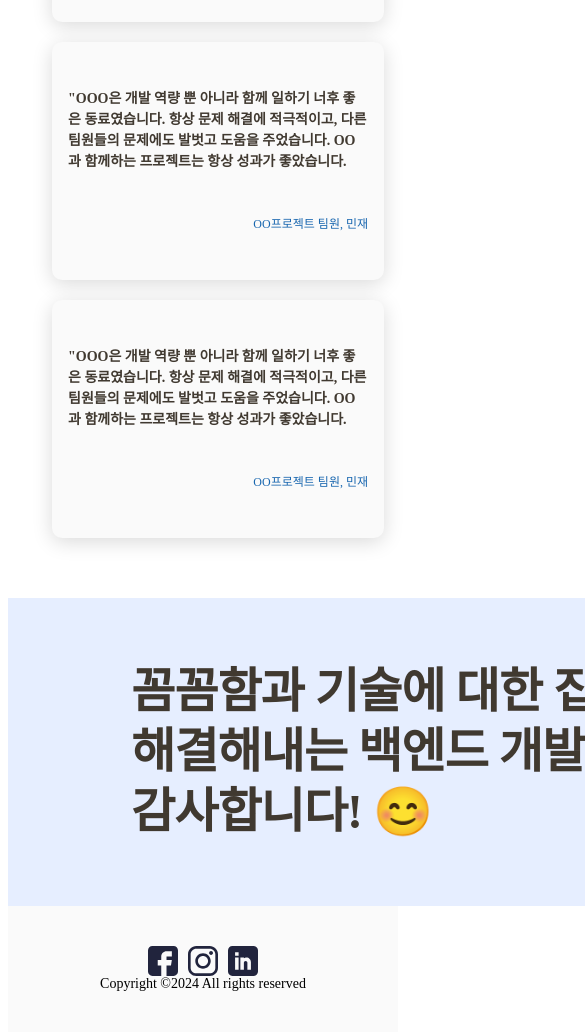
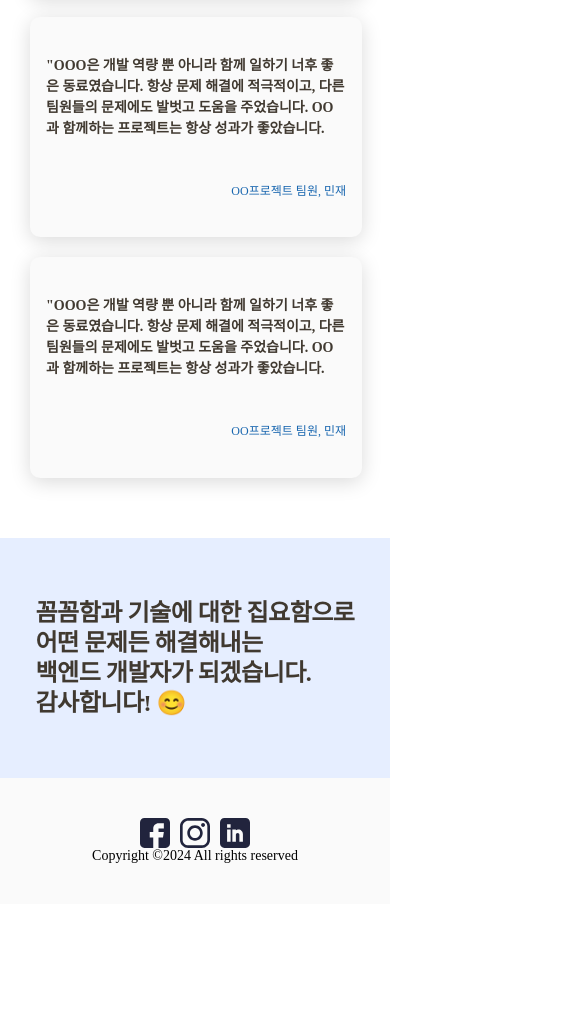
Before and after one commit to hleeat/hyunjilee, a plain HTML site: page web/index.html in a window 390 px wide. Shown: the part 2448-3483 px from the top of the page, 585 px wide, since content can reach past the window. After the commit the page ends 3352 px from the top, so only its background shows below. Drawn offline with Linux system fonts and the light colour scheme; files whose address does not match are found by name.

Commit message:
feat:create and fix all responsive

```diff
--- a/web/index.html
+++ b/web/index.html
@@ -181,8 +181,9 @@
     <section class="vision">
         <div class="visionframe">
             <div class="visiontext">
-                꼼꼼함과 기술에 대한 집요함으로 어떤 문제든<br />
-                해결해내는 백엔드 개발자가 되겠습니다.<br />
+                꼼꼼함과 기술에 대한 집요함으로<br class="enterspace1"/>
+                어떤 문제든<br class="enterspace2"/> 해결해내는 <br class="enterspace1"/>
+                백엔드 개발자가 되겠습니다.<br/>
                 감사합니다! 😊
             </div>
         </div>
--- a/web/responsive.css
+++ b/web/responsive.css
@@ -457,8 +457,9 @@
 
     .feedback {
         display: flex;
-        width:390px;
-        padding: 60px 24px;
+        width: 390px;
+        box-sizing: border-box;
+        padding: 60px 20px;
         flex-direction: column;
         justify-content: center;
         align-items: center;
@@ -468,6 +469,7 @@
     .feedbackframe {
         display: flex;
         flex-direction: column;
+        box-sizing: border-box;
         justify-content: center;
         align-items: center;
         gap: 40px;
@@ -491,13 +493,13 @@ letter-spacing: -0.48px;
     .feedbackcontainer {
         display: flex;
         flex-direction: column;
-        width:auto;
-padding: 0px 20px;
+        width: auto;
+        padding: 0px 10px;
         flex-direction: column;
         align-items: flex-start;
         gap: 20px;
         align-self: stretch;
-overflow:unset;
+        overflow: unset;
     }
 
     .feedbackgroup {
@@ -510,8 +512,8 @@ overflow:unset;
 
     .feedbackbox {
         display: flex;
-width:300px;
-height:190px;
+        width: 300px;
+        height: auto;
         padding: 24px 16px;
         flex-direction: column;
         justify-content: center;
@@ -524,7 +526,7 @@ box-shadow: 0px 4px 20px 0px rgba(0, 0, 0, 0.15);
     }
 
     .feedbackcontent {
-        width:auto;
+        width: auto;
         align-self: stretch;
         color: #403930;
         font-family: Pretendard;
@@ -535,7 +537,7 @@ line-height: 1.5;
     }
 
     .feedbackname {
-        width:auto;
+        width: auto;
         align-self: stretch;
         color: #1866AF;
         text-align: right;
@@ -548,21 +550,23 @@ line-height: 25px;
 
     .vision {
         display: flex;
-        width: 1366px;
-        padding: 64px 0px;
+        width:390px;
+        box-sizing: border-box;
+padding: 60px 24px;
 flex-direction: column;
 justify-content: center;
 align-items: center;
 gap: 10px;
+align-self: stretch;
 background: #E6EEFF;
     }
 
     .visionframe {
         display: flex;
-        width: 1120px;
+        width: auto;
         justify-content: center;
         align-items: center;
-        gap: 34px;
+        gap: 30px;
     }
 
     .visiontext {
@@ -574,13 +578,18 @@ line-height: 25px;
         align-self: stretch;
 color: #403930;
 font-family: Pretendard;
-        font-size: 48px;
+font-size: 24px;
 font-style: normal;
 font-weight: 600;
 line-height: 1.25;
-        letter-spacing: -0.96px;
+letter-spacing: -0.48px;
     }
-
+.enterspace1{
+    display: flex;
+}
+.enterspace2{
+    display:none;
+}
     footer {
         display: flex;
         width: 390px;
--- a/web/style.css
+++ b/web/style.css
@@ -10,6 +10,7 @@ body {
     flex-direction: column;
     align-items: flex-start;
     background: #FFF;
+    margin: 0px;
 }
 
 nav {
@@ -469,14 +470,16 @@ header {
     justify-content: center;
     align-items: center;
 }
-.feedbackframe{
+
+.feedbackframe {
     display: flex;
     flex-direction: column;
     justify-content: center;
     align-items: center;
     gap: 60px;
 }
-.feedbacktitle{
+
+.feedbacktitle {
     display: flex;
     flex-direction: column;
     align-items: center;
@@ -489,20 +492,23 @@ font-weight: 700;
     line-height: 1.25;
     letter-spacing: -0.8px;
 }
-.feedbackcontainer{
+
+.feedbackcontainer {
     display: flex;
     width: 1120px;
     align-items: center;
     gap: 94px;
-overflow:auto;
+    overflow: auto;
     padding-bottom: 20px;
 }
-.feedbackgroup{
+
+.feedbackgroup {
     display: flex;
     align-items: flex-start;
     gap: 40px;
 }
-.feedbackbox{
+
+.feedbackbox {
     display: flex;
     width: 460px;
     height: 264px;
@@ -515,7 +521,8 @@ border-radius: 10px;
     background: #FAFAFA;
     box-shadow: 0px 4px 20px 0px rgba(0, 0, 0, 0.15);
 }
-.feedbackcontent{
+
+.feedbackcontent {
     width: 391px;
     color: #403930;
     font-family: Work Sans;
@@ -524,7 +531,8 @@ font-style: normal;
     font-weight: 400;
     line-height: 1.5;
 }
-.feedbackname{
+
+.feedbackname {
     width: 361px;
     color: #403930;
     text-align: center;
@@ -534,7 +542,8 @@ font-style: normal;
     font-weight: 700;
     line-height: 25px;
 }
-.vision{
+
+.vision {
     display: flex;
     width: 1366px;
     padding: 64px 0px;
@@ -545,14 +554,15 @@ gap: 10px;
     background: #E6EEFF;
 }
 
-.visionframe{
+.visionframe {
     display: flex;
     width: 1120px;
     justify-content: center;
     align-items: center;
     gap: 34px;
 }
-.visiontext{
+
+.visiontext {
     display: flex;
     flex-direction: column;
     align-items: flex-start;
@@ -567,6 +577,15 @@ font-weight: 600;
     line-height: 1.25;
     letter-spacing: -0.96px;
 }
+
+.enterspace1 {
+    display: none;
+}
+
+.enterspace2 {
+    display: flex;
+}
+
 footer {
     width: 1366px;
 }
```
Also changed, not shown: web/vscode.svg (added). Lines whose indentation alone changed are shown as unchanged.
